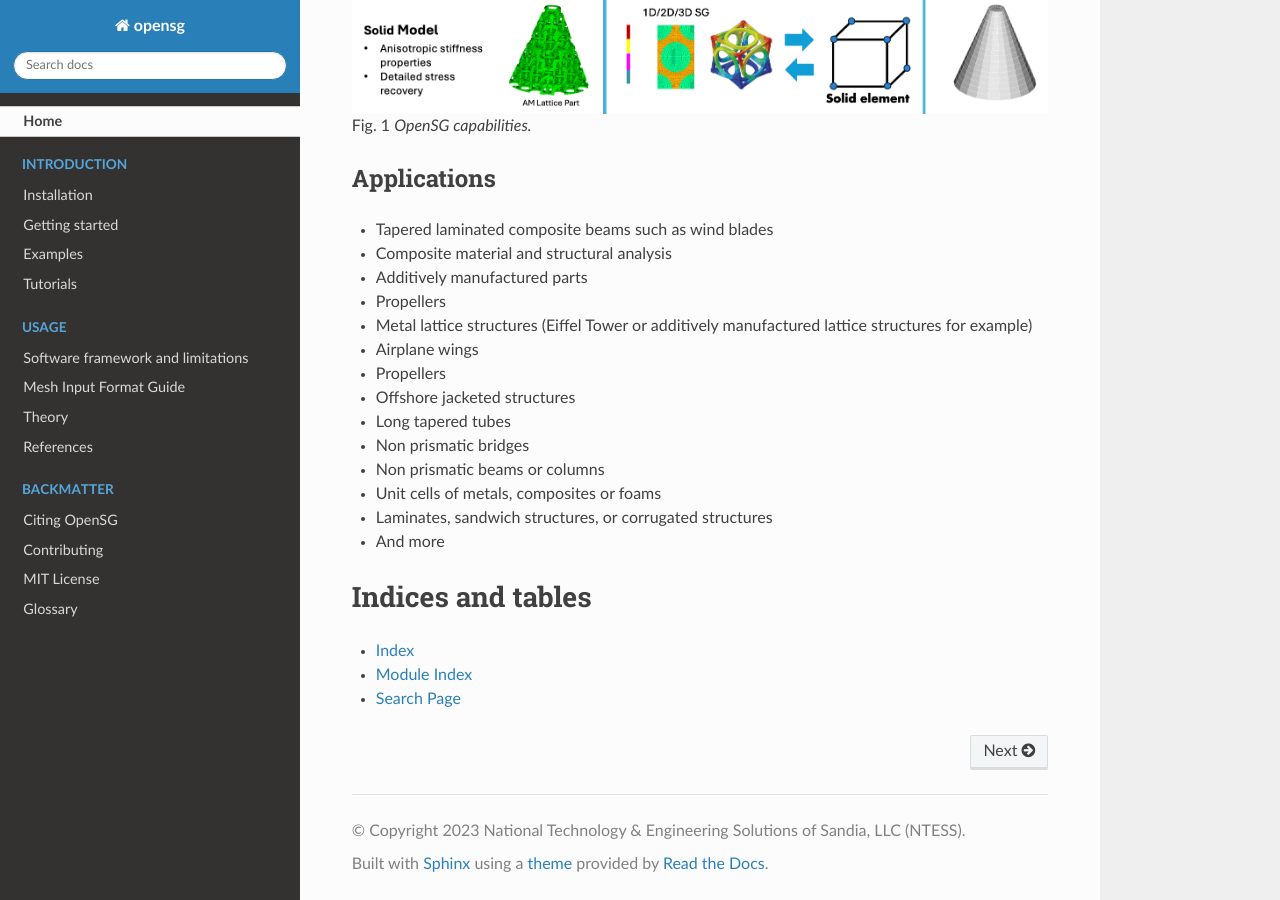
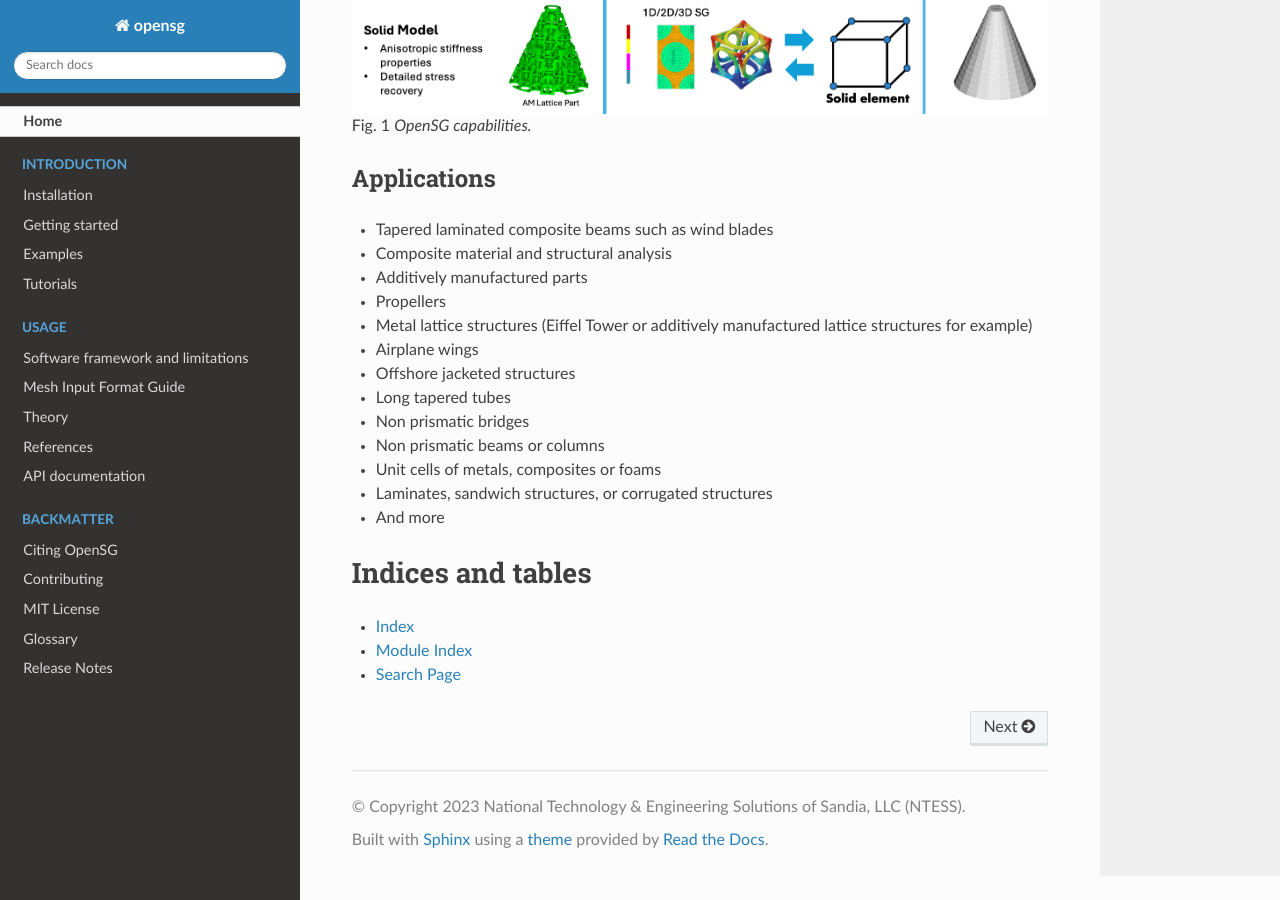
Before and after one commit to wenbinyugroup/OpenSG, a Sphinx documentation site: the page built from docs/index.rst, in a window 1280 px wide and 900 px high, scrolled down 1091 px. Built offline with Sphinx 7.4.7 and the Read the Docs theme 3.1.0, drawn with Linux system fonts in a browser that asks for light colours; pages that are not in the unit, such as notebooks, are missing from menus.

Commit message:
remove "Propellers" duplicate; add api-doc and release-notes to sidebar

```diff
--- a/docs/index.rst
+++ b/docs/index.rst
@@ -45,7 +45,6 @@ Applications
 - Propellers
 - Metal lattice structures (Eiffel Tower or additively manufactured lattice structures for example)
 - Airplane wings
-- Propellers
 - Offshore jacketed structures
 - Long tapered tubes
 - Non prismatic bridges
@@ -81,6 +80,7 @@ Applications
    input
    theory
    reference
+   api-doc
 
 .. toctree::
    :maxdepth: 1
@@ -91,6 +91,7 @@ Applications
    contributing
    license
    glossary
+   release-notes
 
 Indices and tables
 ==================
```
